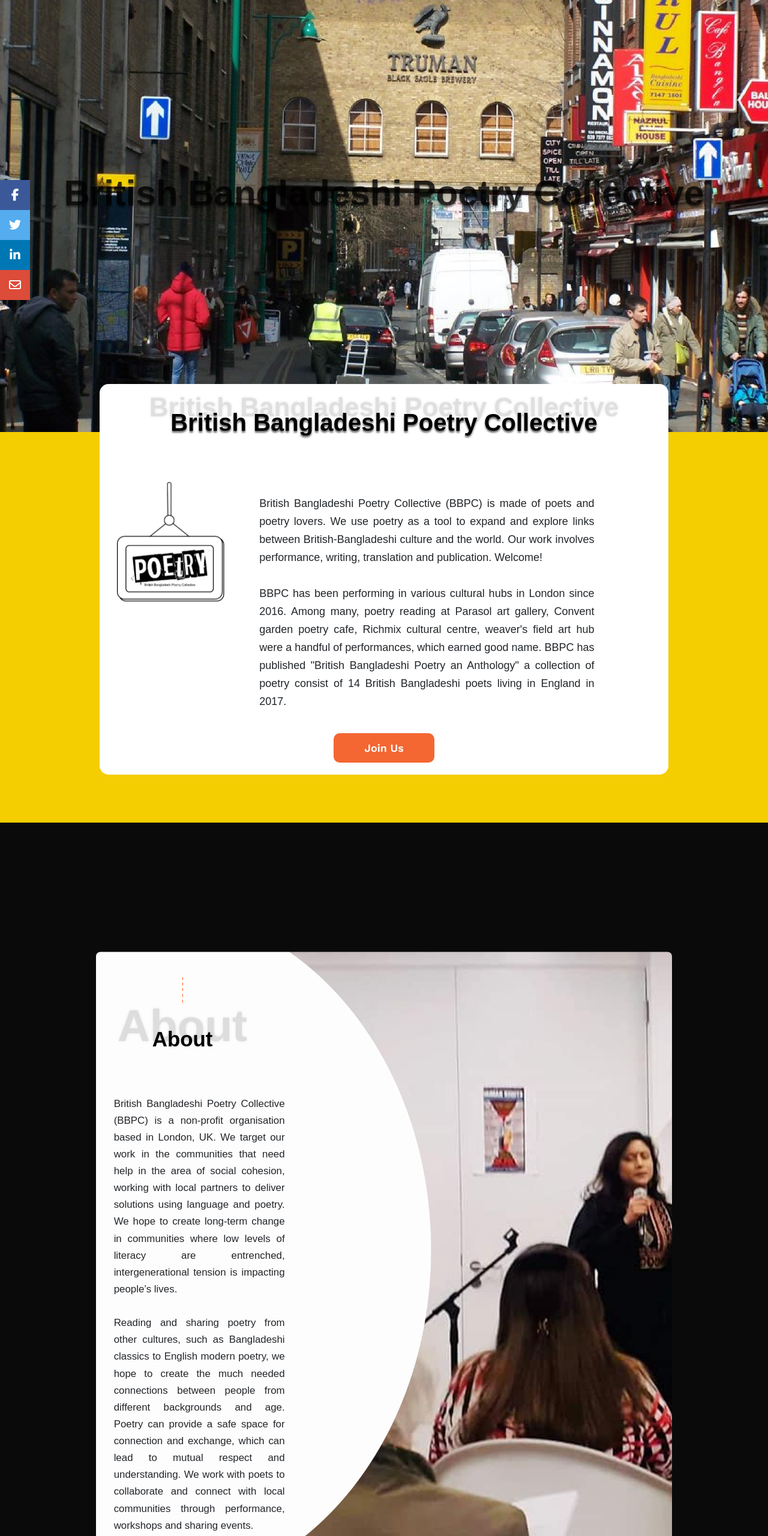
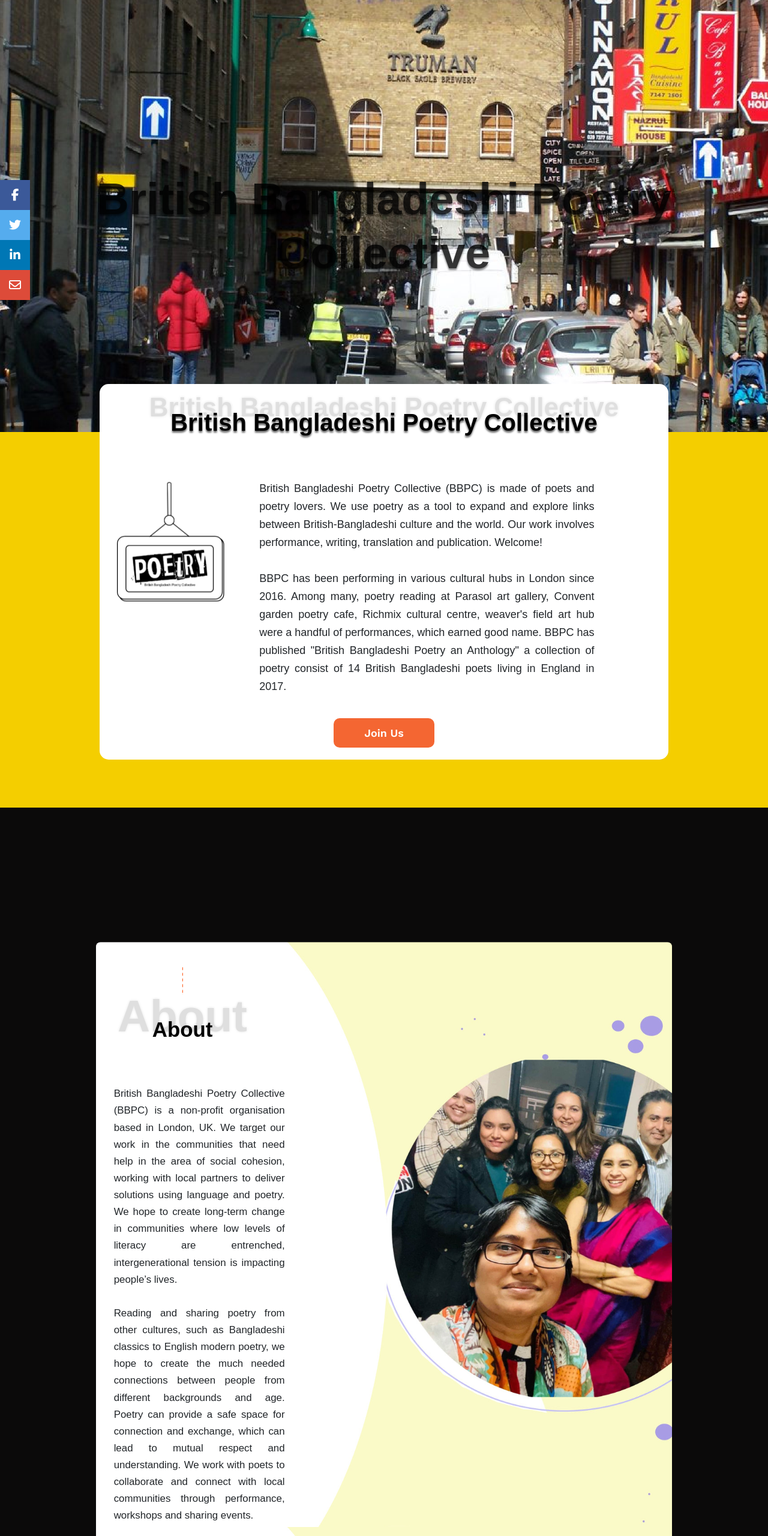
Before and after one commit to bbpcltd/bbpcltd.github.io, a plain HTML site: page index.html in a window 1280 px wide. Shown: the top 2560 px of the page at 60% size. Drawn offline with nearby package versions, Linux system fonts and the light colour scheme; a web font is replaced by a local one.

Commit message:
improvements and about us change

```diff
--- a/index.html
+++ b/index.html
@@ -28,6 +28,24 @@
         .slide {
             border-radius:8px;
         }
+
+        #events-shadow {
+            font-size:69px;
+            margin-top:-8px;
+        }
+
+        #header-image-text {
+            font-size:75px;
+            color:black;
+        }
+
+        #about-background-image {
+            background:url("images/about_new_7.jpg");
+        }
+
+        #introductory-text {
+            padding-top:35px;
+        }
     </style>
 </head>
 
@@ -44,7 +62,7 @@
     <section class="section-home">
         <div class="part-1">
             <div class="heading">
-                <h1 class="center">British Bangladeshi Poetry Collective</h1>
+                <h1 id="header-image-text" class="center">British Bangladeshi Poetry Collective</h1>
             </div>
         </div>
         <div class="part-2">
@@ -55,9 +73,9 @@
                 </div>
                 <div class="body">
                     <img src="images/logo.png" alt="Logo" style="position: absolute; visibility: hidden;">
-                    <div class="imagePart"><img src="images/logoHeader.png" alt="Logo Header"></div>
+                    <div id="logo-div" class="imagePart"><img src="images/logoHeader.png" alt="Logo Header"></div>
                     <div class="textPart">
-                        <p>British Bangladeshi Poetry Collective (BBPC) is made of poets and poetry lovers. We use
+                        <p id="introductory-text">British Bangladeshi Poetry Collective (BBPC) is made of poets and poetry lovers. We use
                             poetry as a tool to expand and explore links between British-Bangladeshi culture and the
                             world. Our work involves performance, writing, translation and publication. Welcome!
 
@@ -77,7 +95,7 @@
         </div>
     </section>
     <section class="section-about">
-        <div>
+        <div id="about-background-image">
             <div class="body">
                 <div class="heading upperStryle">
                     <h1>About<span>About</span></h1>
@@ -94,6 +112,7 @@
                         respect and understanding. We work with poets to collaborate and connect with local communities
                         through performance, workshops and sharing events.<br><br>
                     </p>
+                    <br><br><br><br>
                 </div>
             </div>
         </div>
@@ -115,7 +134,7 @@
 
     <section class="section-events">
         <div class="heading upperStryle">
-            <h1>Events<span>Events</span></h1>
+            <h1>Events<span id="events-shadow">Events</span></h1>
         </div>
         <div class="reading">
             <div class="date">FEB<br><span>20</span></div>
@@ -353,7 +372,7 @@
     </section>
 
     <footer class="section-footer">
-        <img src="../images/logo.png" alt="LOGO">
+        <img src="images/logo.png" alt="LOGO">
     </footer>
 
     <script src="https://code.jquery.com/jquery-3.2.1.slim.min.js"
--- a/scss/_layout.scss
+++ b/scss/_layout.scss
@@ -137,7 +137,7 @@
         background-color: $color-dark;
         padding-top: 50px;
         > div {
-            background: url(../images/Untitled-3.png) left top no-repeat;
+            background: url(../images/about_new_7.jpg) left top no-repeat;
             //background: url(../images/contact_bg.jpg) left top no-repeat;
             background-size: cover;
             transform: scale(0.75);
```
Also changed, not shown: dist/css/style.css, images/about_new_7.jpg (added), images/new_about.jpg (renamed from images/95646425_243006220281393_791962858094067712_n.jpg).
